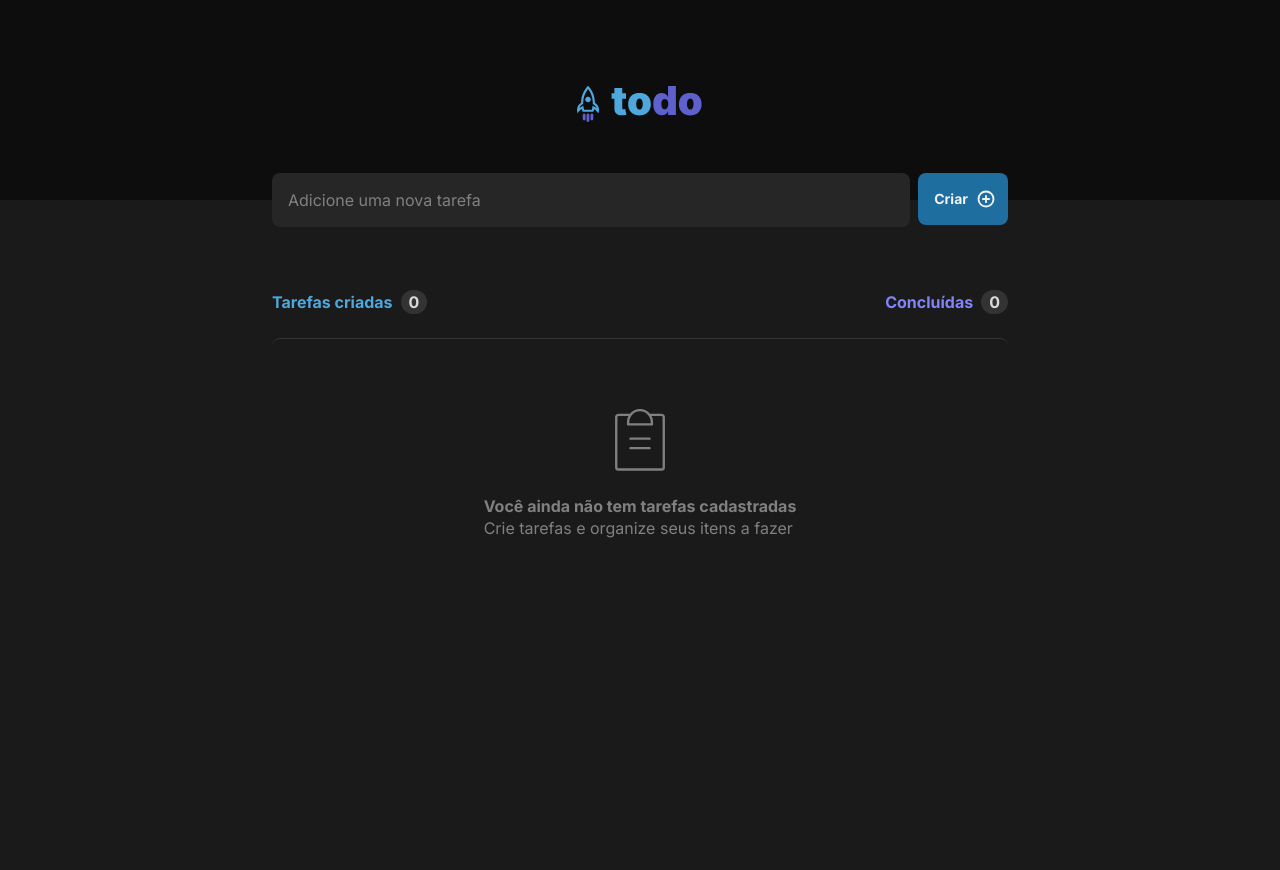
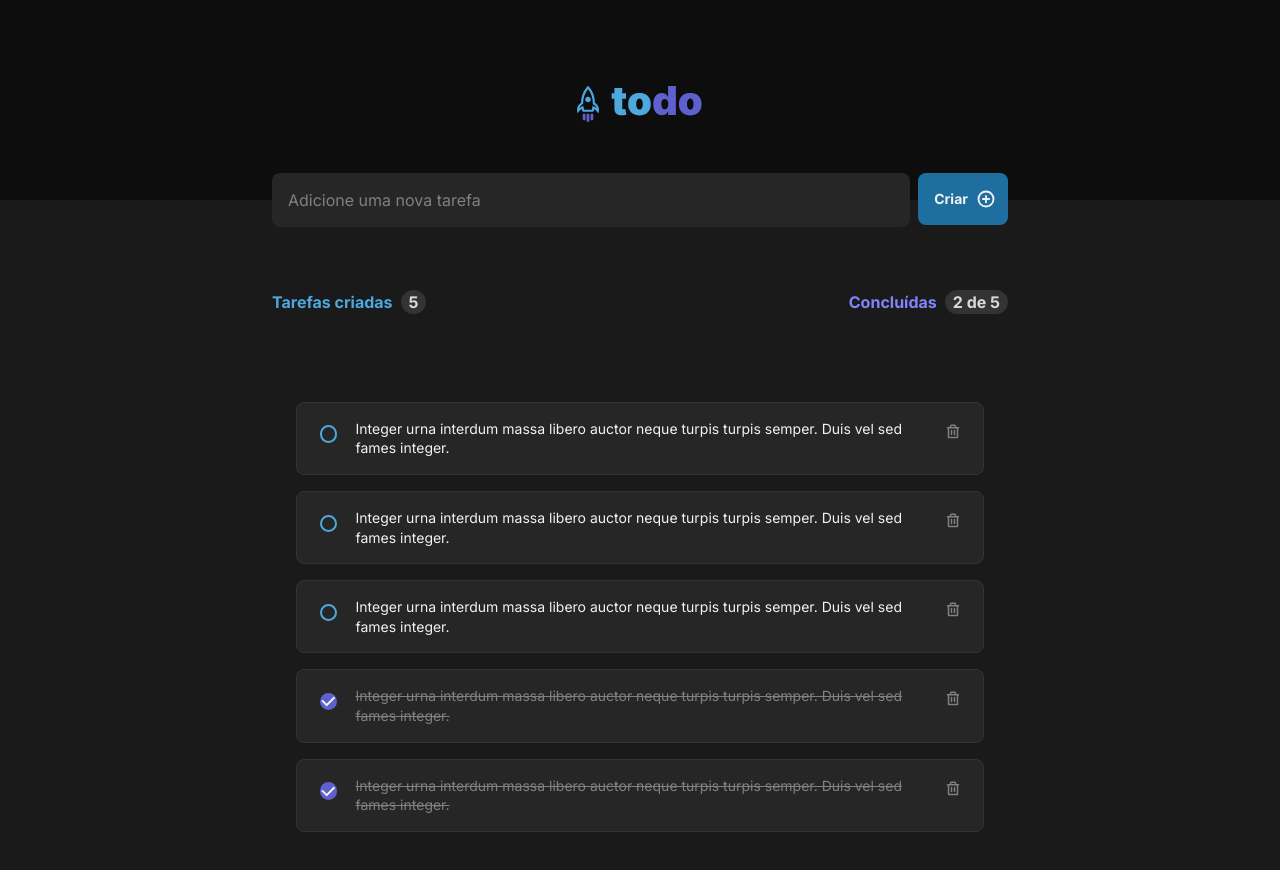
Before and after one commit to fcrfabiano/desafio-todo-list, a React (Vite) app: page / in a window 1280 px wide. Shown: the top 870 px of the page. Before the commit the page ends 800 px from the top, so only its background shows below. Built offline with nearby package versions, Linux system fonts and the light colour scheme.

Commit message:
mocka a todolist

```diff
--- a/src/components/TodoList/index.tsx
+++ b/src/components/TodoList/index.tsx
@@ -2,28 +2,83 @@ import { FC } from "react";
 
 import styles from "./styles.module.css";
 import { ClipboardText } from "@phosphor-icons/react";
+import Task from "../Task";
 
 const TodoList: FC = () => {
+  const todoList = [
+    {
+      id: crypto.randomUUID(),
+      todo: "Integer urna interdum massa libero auctor neque turpis turpis semper. Duis vel sed fames integer.",
+      isDone: false,
+    },
+    {
+      id: crypto.randomUUID(),
+      todo: "Integer urna interdum massa libero auctor neque turpis turpis semper. Duis vel sed fames integer.",
+      isDone: false,
+    },
+    {
+      id: crypto.randomUUID(),
+      todo: "Integer urna interdum massa libero auctor neque turpis turpis semper. Duis vel sed fames integer.",
+      isDone: false,
+    },
+    {
+      id: crypto.randomUUID(),
+      todo: "Integer urna interdum massa libero auctor neque turpis turpis semper. Duis vel sed fames integer.",
+      isDone: true,
+    },
+    {
+      id: crypto.randomUUID(),
+      todo: "Integer urna interdum massa libero auctor neque turpis turpis semper. Duis vel sed fames integer.",
+      isDone: true,
+    },
+  ];
+
+  const todosDone = todoList.reduce((acc, curr) => {
+    if (curr.isDone) {
+      acc += 1;
+    }
+
+    return acc;
+  }, 0);
+
+  const totalTodos = todoList.length;
+
   return (
     <main className={styles.todoList}>
       <header>
         <p className={styles.total}>
           Tarefas criadas
-          <span className={styles.counter}>0</span>
+          <span className={styles.counter}>{totalTodos}</span>
         </p>
         <p className={styles.done}>
           Concluídas
-          <span className={styles.counter}>0</span>
+          <span className={styles.counter}>
+            {todosDone} de {totalTodos}
+          </span>
         </p>
       </header>
 
-      <article className={styles.content}>
-        <ClipboardText size={76} weight='thin' />
+      <article
+        className={`${styles.content} ${
+          totalTodos === 0 ? styles.contentWithBorderTop : ""
+        }`}
+      >
+        {totalTodos === 0 && (
+          <>
+            <ClipboardText size={76} weight='thin' />
 
-        <span>
-          <p className={styles.bold}>Você ainda não tem tarefas cadastradas</p>
-          <p>Crie tarefas e organize seus itens a fazer</p>
-        </span>
+            <span>
+              <p className={styles.bold}>
+                Você ainda não tem tarefas cadastradas
+              </p>
+              <p>Crie tarefas e organize seus itens a fazer</p>
+            </span>
+          </>
+        )}
+
+        {todoList.map(({ id, todo, isDone }) => (
+          <Task key={id} id={id} todo={todo} isDone={isDone} />
+        ))}
       </article>
     </main>
   );
--- a/src/components/TodoList/styles.module.css
+++ b/src/components/TodoList/styles.module.css
@@ -36,7 +36,6 @@
 .content {
   align-items: center;
   border-radius: 8px;
-  border-top: 1px solid var(--gray-400);
   display: flex;
   flex-direction: column;
   gap: 1rem;
@@ -44,6 +43,10 @@
   padding: 64px 24px;
 }
 
+.contentWithBorderTop {
+  border-top: 1px solid var(--gray-400);
+}
+
 .bold {
   font-weight: 700;
 }
```
